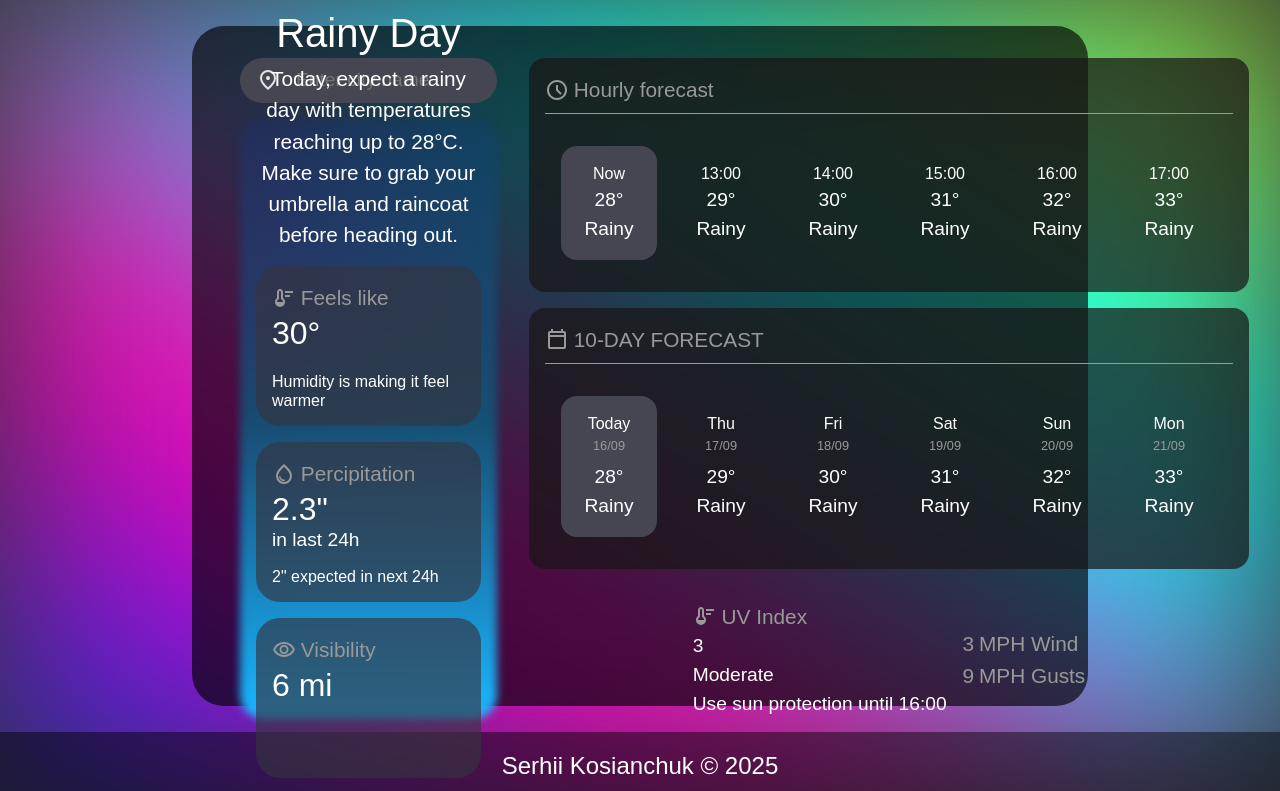
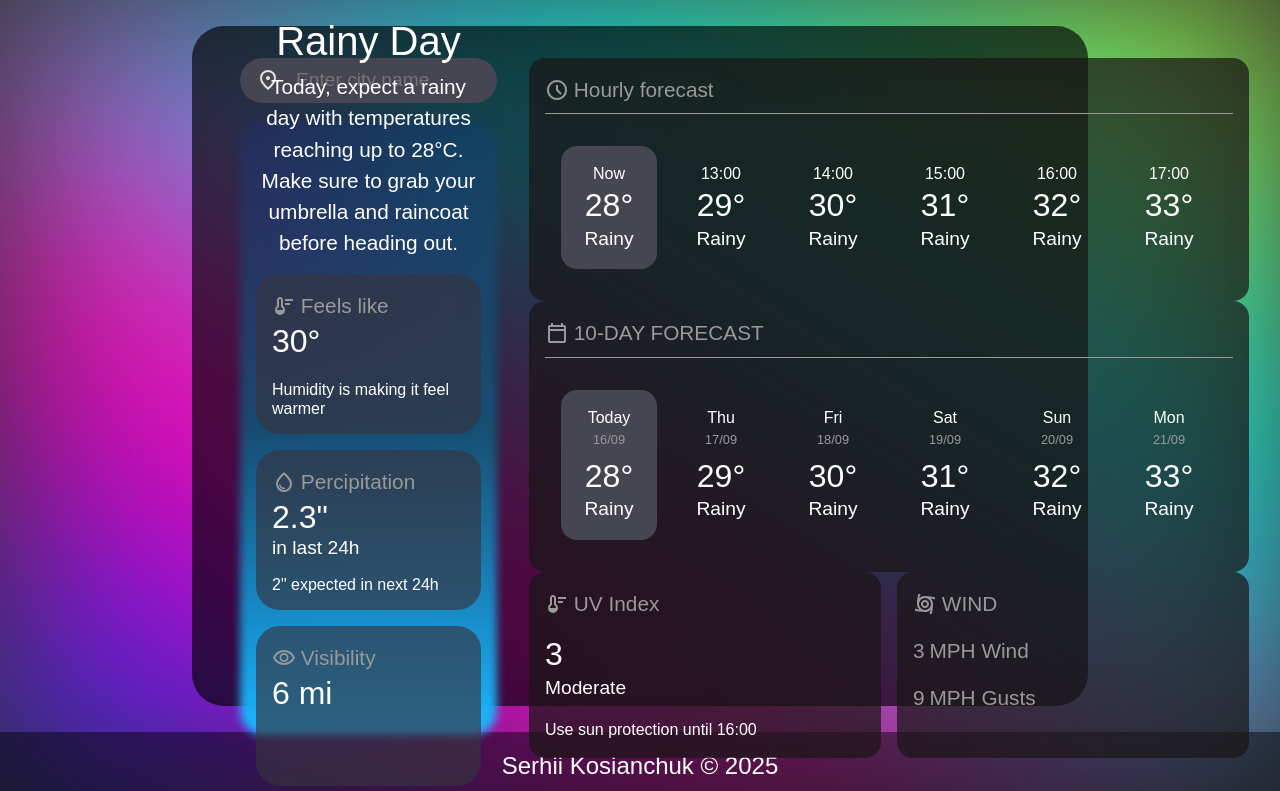
Before and after one commit to rutorina/weather, a plain HTML site: page index.html in a window 1280 px wide. Shown: the top 791 px of the page. Drawn offline with Linux system fonts and the light colour scheme; a web font is replaced by a local one.

Commit message:
done with css?? I guess so, I can still do the media but that is probably going to be it for today. Kinda got sick

```diff
--- a/css/style.css
+++ b/css/style.css
@@ -100,11 +100,12 @@ main {
 /* TODAYS FORECAST */
 
 .city {
-  padding: 0 1rem 1rem 1rem;
+  padding: 0 1rem;
   display: flex;
   flex-direction: column;
   gap: 1rem;
   max-width: 550px;
+
 }
 
 /* INPUT */
@@ -250,10 +251,9 @@ main {
 
 .forecast {
   display: flex;
-  /* justify-content: center; */
+  justify-content: space-between;
   /* align-items: center; */
   flex-direction: column;
-  gap: 1rem;
   width: 100%;
 }
 
@@ -264,8 +264,11 @@ main {
   /* flex-direction: row; */
   gap: 1rem;
   width: 100%;
+  border-radius: 1rem;
+}
+
+.forecast__hourly, .forecast__days {
   padding: 1rem;
-  border-radius: 1rem;
 }
 
 /* HOURLY FORECAST */
@@ -279,7 +282,7 @@ main {
   background-color: var(--bg-dark-transparent);
 }
 
-.forecast  h2 {
+.forecast h2 {
   /* font-size: 2.5rem; */
   text-align: left;
   width: 100%;
@@ -331,7 +334,7 @@ main {
   background-color: var(--bg-dark-transparent);
 }
 
-.forecast__hourly-item-container{
+.forecast__hourly-item-container {
   display: flex;
   justify-content: space-between;
   flex-direction: row;
@@ -340,9 +343,46 @@ main {
   padding: 1rem;
 }
 
-.forecast__date{
+.forecast__date {
   font-size: 0.8rem;
   color: var(--color-secondary);
   text-align: center;
   margin-bottom: 0.5rem;
 }
+
+/* FORECAST BOTTOM SECITON */
+
+.forecast__additional-info {
+  display: flex;
+  flex-direction: row;
+  justify-content: space-between;
+  padding: 0;
+}
+
+.forecast__wind,
+.forecast__uv {
+  background-color: var(--bg-dark-transparent);
+  padding: 1rem;
+  width: 100%;
+  height: 100%;
+  border-radius: 1rem;
+}
+
+.forecast__uv h3,
+.forecast__wind h3 {
+  margin-bottom: 1rem;
+}
+
+.forecast__hourly-value {
+  font-size: 2rem;
+  color: var(--color-primary);
+  line-height: 1.2;
+  display: flex;
+  flex-direction: column;
+}
+
+.forecast__uv-additional-info {
+  margin-top: 1rem;
+  font-size: 1rem;
+
+}
--- a/index.html
+++ b/index.html
@@ -127,7 +127,11 @@
             </section>
 
             <section class="forecast__days">
-                <h2 class="item-description"><svg xmlns="http://www.w3.org/2000/svg" height="24px" viewBox="0 -960 960 960" width="24px" fill="#e3e3e3"><path d="M200-80q-33 0-56.5-23.5T120-160v-560q0-33 23.5-56.5T200-800h40v-80h80v80h320v-80h80v80h40q33 0 56.5 23.5T840-720v560q0 33-23.5 56.5T760-80H200Zm0-80h560v-400H200v400Zm0-480h560v-80H200v80Zm0 0v-80 80Z"/></svg>10-DAY FORECAST</h2>
+                <h2 class="item-description"><svg xmlns="http://www.w3.org/2000/svg" height="24px"
+                        viewBox="0 -960 960 960" width="24px" fill="#e3e3e3">
+                        <path
+                            d="M200-80q-33 0-56.5-23.5T120-160v-560q0-33 23.5-56.5T200-800h40v-80h80v80h320v-80h80v80h40q33 0 56.5 23.5T840-720v560q0 33-23.5 56.5T760-80H200Zm0-80h560v-400H200v400Zm0-480h560v-80H200v80Zm0 0v-80 80Z" />
+                    </svg>10-DAY FORECAST</h2>
                 <section class="forecast__hourly-item-container">
                     <section class="forecast__item active">
                         <h3 class="item-description">Today</h3>
@@ -176,11 +180,18 @@
                         </svg>UV Index</h3>
                     <p class="forecast__hourly-value">3</p>
                     <p class="forecast__uv-desctiption">Moderate</p>
-                    <div class="progress-bar"></div>
+                    <!-- <div class="progress-bar"></div> -->
                     <p class="forecast__uv-additional-info">Use sun protection until 16:00</p>
                 </section>
                 <section class="forecast__wind">
                     <div class="forecast__wind-data">
+                        <h3 class="item-description">
+                            <svg xmlns="http://www.w3.org/2000/svg" height="24px" viewBox="0 -960 960 960" width="24px"
+                                fill="#e3e3e3">
+                                <path
+                                    d="M480-320q-66 0-113-47t-47-113q0-66 47-113t113-47q66 0 113 47t47 113q0 66-47 113t-113 47Zm0-80q33 0 56.5-23.5T560-480q0-33-23.5-56.5T480-560q-33 0-56.5 23.5T400-480q0 33 23.5 56.5T480-400ZM661-80q18-56 27-100t14-70q-43 42-100 66t-122 24q-136 0-238.5-18.5T80-214v-85q56 18 100 27t70 14q-42-43-66-100t-24-122q0-137 18.5-239T214-880h85q-18 56-27.5 100T258-710q43-42 100-66t122-24q137 0 239 18.5T880-746v85q-56-18-100-27.5T710-702q42 43 66 100t24 122q0 137-18.5 239T746-80h-85ZM480-240q100 0 170-70t70-170q0-100-70-170t-170-70q-100 0-170 70t-70 170q0 100 70 170t170 70Z" />
+                            </svg>WIND
+                        </h3>
                         <div class="forecast__wind-top-seciton">
                             <h3 class="item-description">3
                                 <span class="">
@@ -199,11 +210,7 @@
                         </div>
 
                     </div>
-                    <div class="compass">
-                        <!-- cool compass which reflects where the wind is going -->
-                    </div>
                 </section>
-
             </section>
 
     </main>
```
